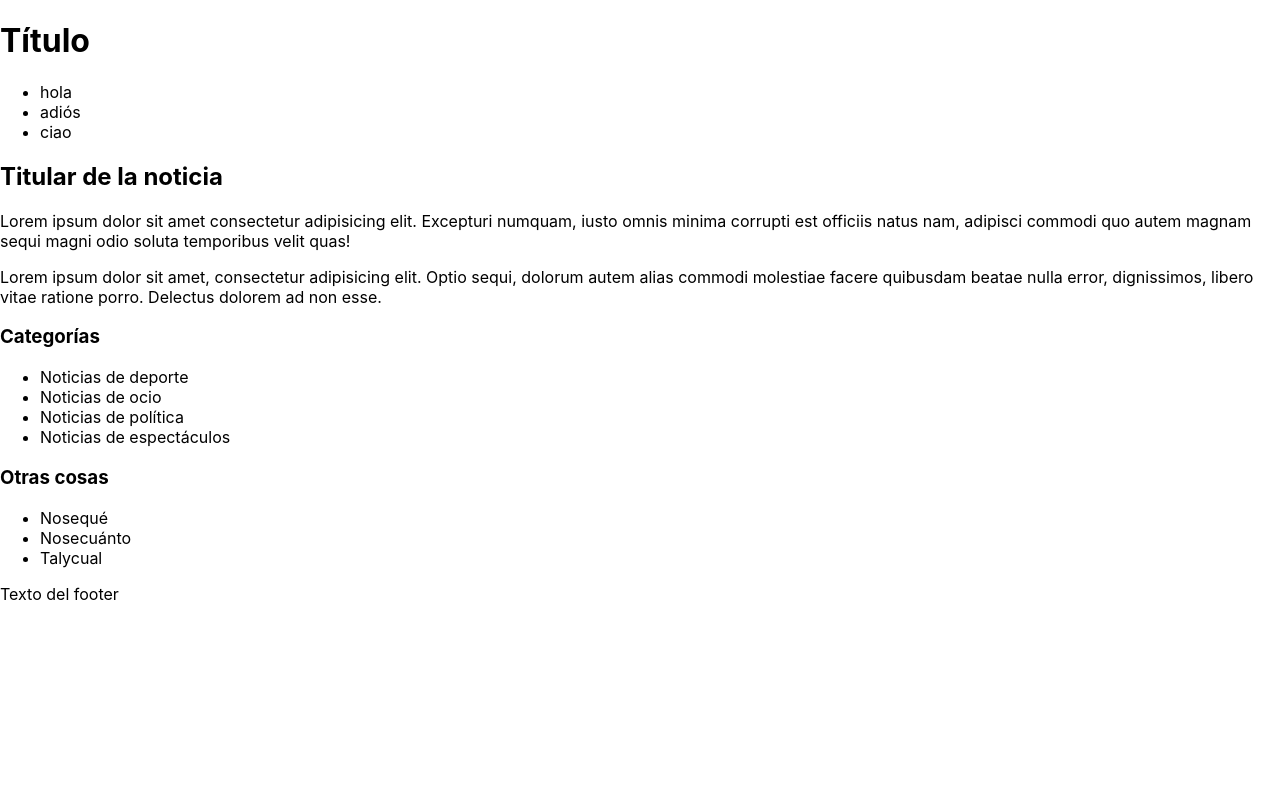
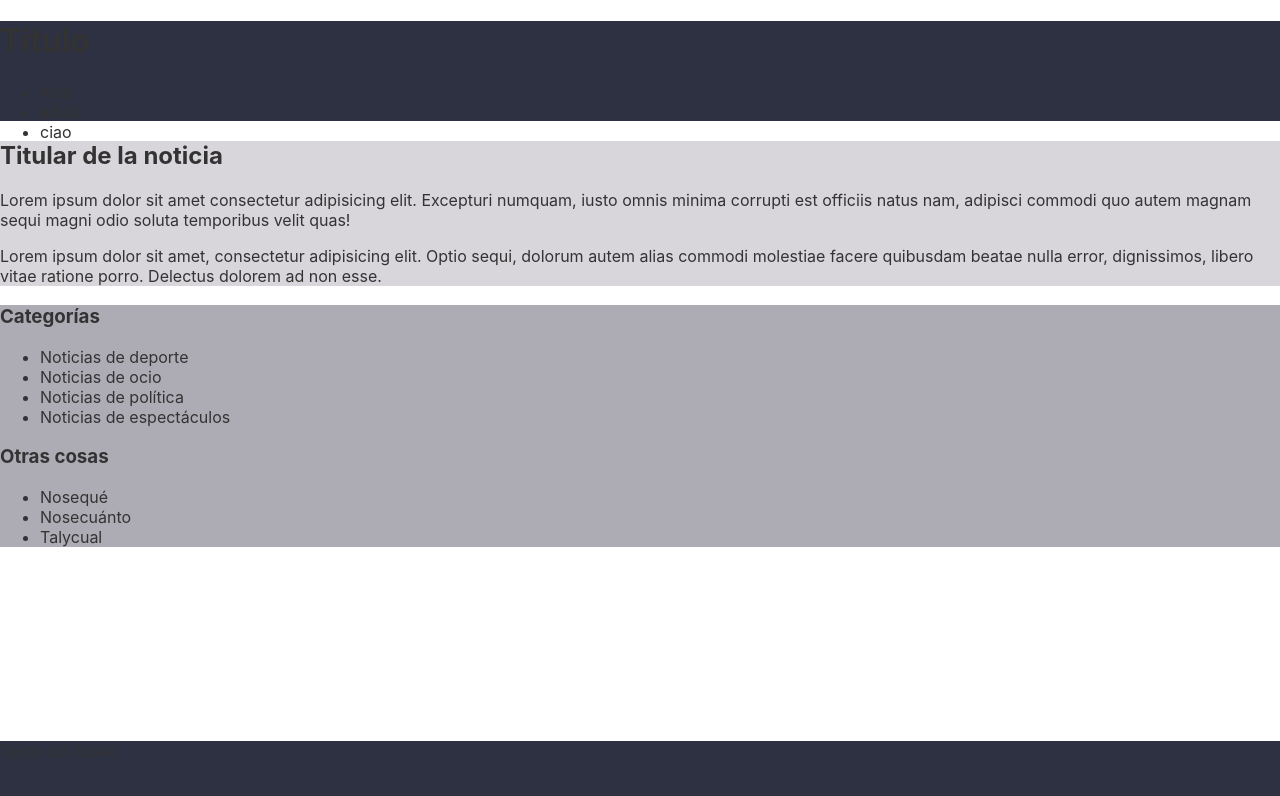
Before and after one commit to glopezh/c2-ejercicio-react-01-layout-bootstrap, a React (Create React App) app: page / in a window 1280 px wide. Shown: the top 796 px of the page. Built offline with nearby package versions, Linux system fonts and the light colour scheme.

Commit message:
Agregando los estilos que se tenian en la aplicacion

```diff
--- a/src/index.css
+++ b/src/index.css
@@ -1,13 +1,40 @@
+:root {
+  --color-principal: #2d3142;
+  --color-fondo-principal: #d8d5db;
+  --color-fondo-secundario: #adacb5;
+  --color-texto: #333;
+  --altura-cabecera-pie: 100px;
+}
+
 body {
   margin: 0;
-  font-family: -apple-system, BlinkMacSystemFont, 'Segoe UI', 'Roboto', 'Oxygen',
+  font-family: -apple-system, BlinkMacSystemFont,Poppins, 'Segoe UI', 'Roboto', 'Oxygen',
     'Ubuntu', 'Cantarell', 'Fira Sans', 'Droid Sans', 'Helvetica Neue',
     sans-serif;
   -webkit-font-smoothing: antialiased;
   -moz-osx-font-smoothing: grayscale;
+  color: var(--color-texto);
 }
 
 code {
   font-family: source-code-pro, Menlo, Monaco, Consolas, 'Courier New',
     monospace;
 }
+
+.cabecera,
+.pie {
+  background-color: var(--color-principal);
+  height: var(--altura-cabecera-pie);
+}
+.principal {
+  background-color: var(--color-fondo-principal);
+}
+.sidebar {
+  background-color: var(--color-fondo-secundario);
+}
+.contenedor-principal {
+  min-height: calc(100vh - var(--altura-cabecera-pie) * 2);
+}
+.pie p {
+  margin: 0;
+}
```
